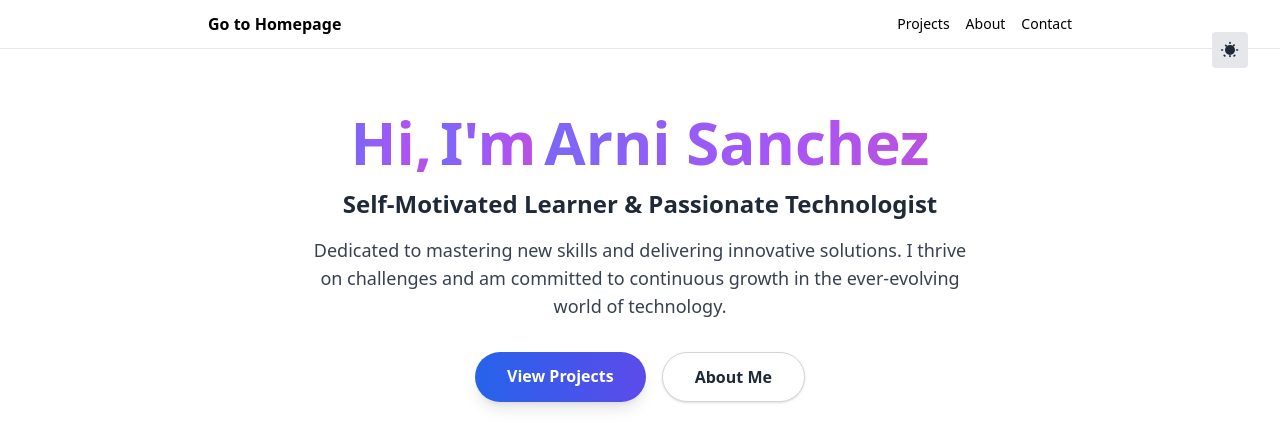
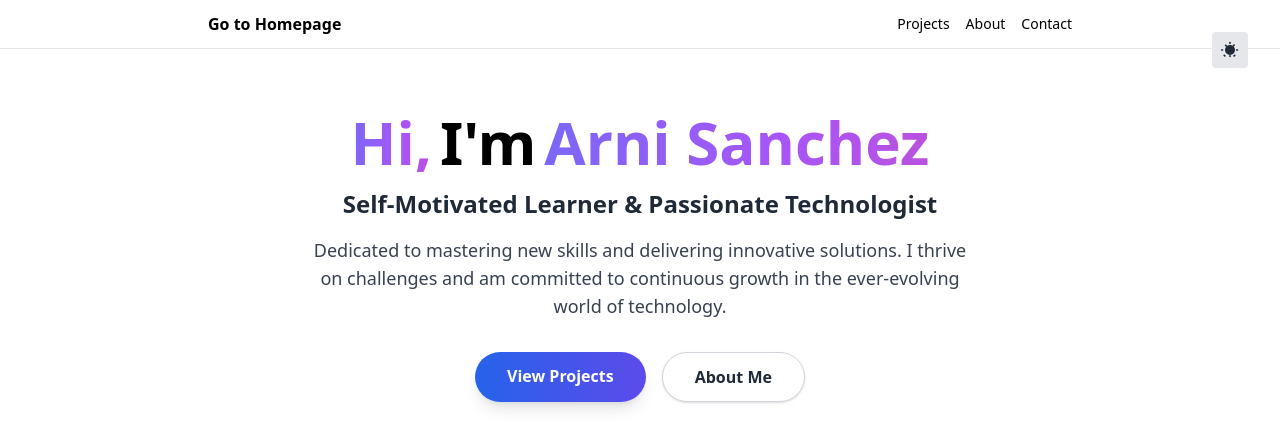
Before and after one commit to uzielensign/portfolio, a Next.js app: page / in a window 1280 px wide. Shown: the top 448 px of the page. Built offline with nearby package versions, Linux system fonts and the light colour scheme; no server answers.

Commit message:
fix(hero): ensure Hi and Arni keep animated gradient in both themes; I'm white in dark and black in light

```diff
--- a/src/app/page.tsx
+++ b/src/app/page.tsx
@@ -12,10 +12,10 @@ export default function Home() {
   const imClass = isDark
     // In dark mode: plain white text (no white background box)
     ? "mx-2 inline-block font-extrabold not-italic normal-case leading-tight text-white"
-    // In light mode: gradient-colored text (matches Hi, and Arni Sanchez)
-    : "mx-2 inline-block font-extrabold not-italic normal-case leading-tight animate-gradient-move-smooth bg-gradient-to-r from-blue-500 via-purple-500 to-pink-500 bg-clip-text text-transparent";
+    // In light mode: plain dark text (so only Hi and Arni are gradient-colored)
+    : "mx-2 inline-block font-extrabold not-italic normal-case leading-tight text-black";
 
-  // Shared classes for the other hero parts so they match behavior across themes
+  // Keep gradient applied in both themes so these elements continue changing colors
   const gradientTextClass = "inline-block animate-gradient-move-smooth bg-gradient-to-r from-blue-500 via-purple-500 to-pink-500 bg-clip-text text-transparent";
   const plainWhiteClass = "inline-block text-white";
 
@@ -35,13 +35,13 @@ export default function Home() {
         {/* Content centered upper-middle */}
         <div className="flex-1 flex flex-col items-center w-full font-sans mt-8 md:mt-0">
           <h1 className="mt-6 md:mt-0 text-5xl md:text-6xl font-extrabold text-center mb-2 leading-tight">
-            <span className={isDark ? plainWhiteClass : gradientTextClass}>
+            <span className={gradientTextClass}>
               Hi,
             </span>
             <span className={imClass}>
               I&apos;m
             </span>
-            <span className={isDark ? plainWhiteClass : gradientTextClass}>
+            <span className={gradientTextClass}>
               Arni Sanchez
             </span>
           </h1>
```
